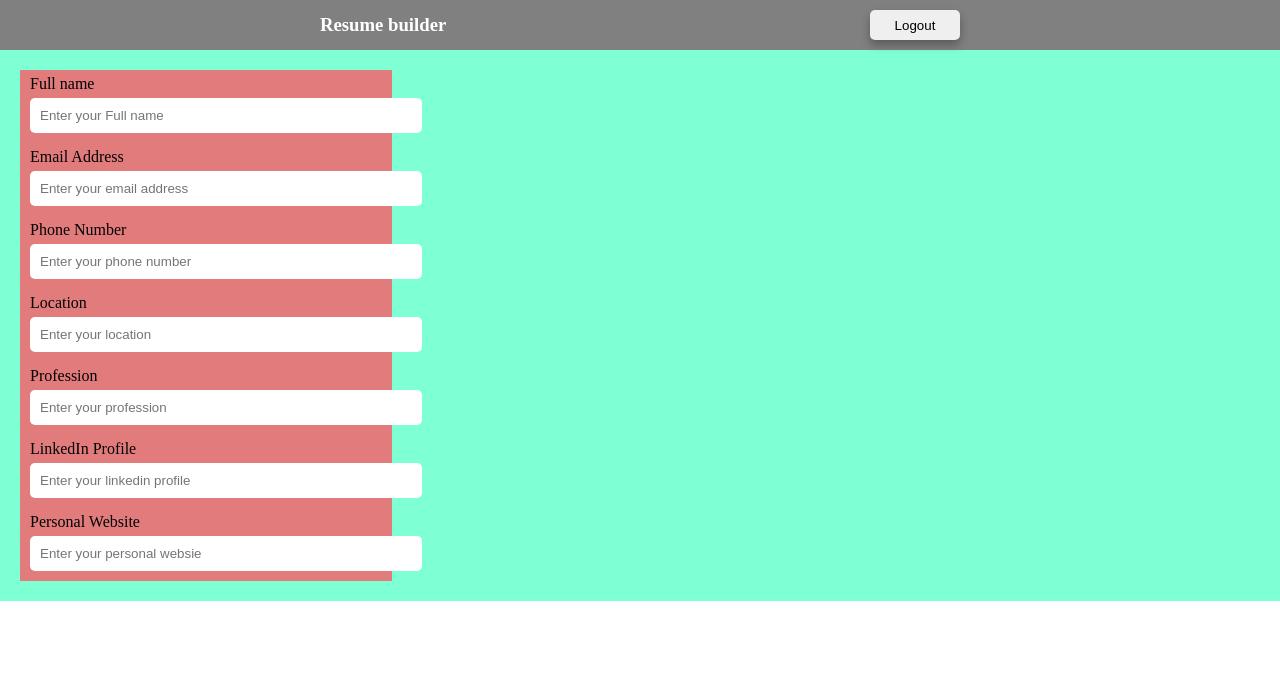
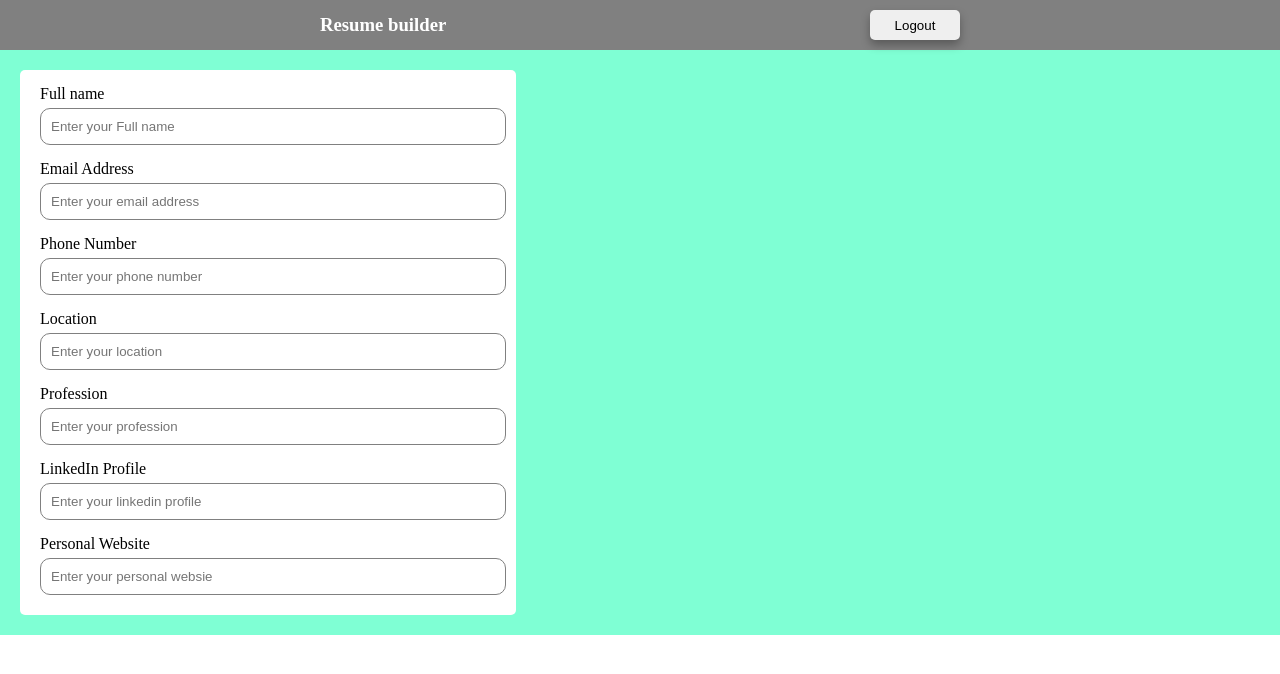
Before and after one commit to Kiran9991/Resume-builder, a React (Vite) app: page / in a window 1280 px wide. Shown: the top 674 px of the page. Built offline with nearby package versions, Linux system fonts and the light colour scheme.

Commit message:
css added

```diff
--- a/src/pages/ResumeForm.module.css
+++ b/src/pages/ResumeForm.module.css
@@ -9,9 +9,12 @@
 }
 
 .container1{
-    background-color: rgb(226, 124, 124);
+    background-color: white;
+    border-radius: 5px;
     height: 100%;
-    width: 30%;
+    width: 40%;
+    padding: 10px;
+    box-sizing: border-box;
 }
 
 .container2{
@@ -21,7 +24,7 @@
 
 .formInput {
     padding: 5px;
-    width: 100%;
+    /* width: 100%; */
     /* display: flex;
     gap: 5px;
     justify-content: center;
@@ -33,9 +36,17 @@
 }
 
 .formInput input {
+    box-sizing: border-box;
     border: none;
+    border-radius: 10px;
     padding: 10px;
-    border-radius: 5px;
     margin: 5px;
     width: 100%;
+    border: 0.01px solid grey;
 }
+
+@media (max-width: 768px) {
+    .container1{
+        width: 100%;
+    }
+}
```
